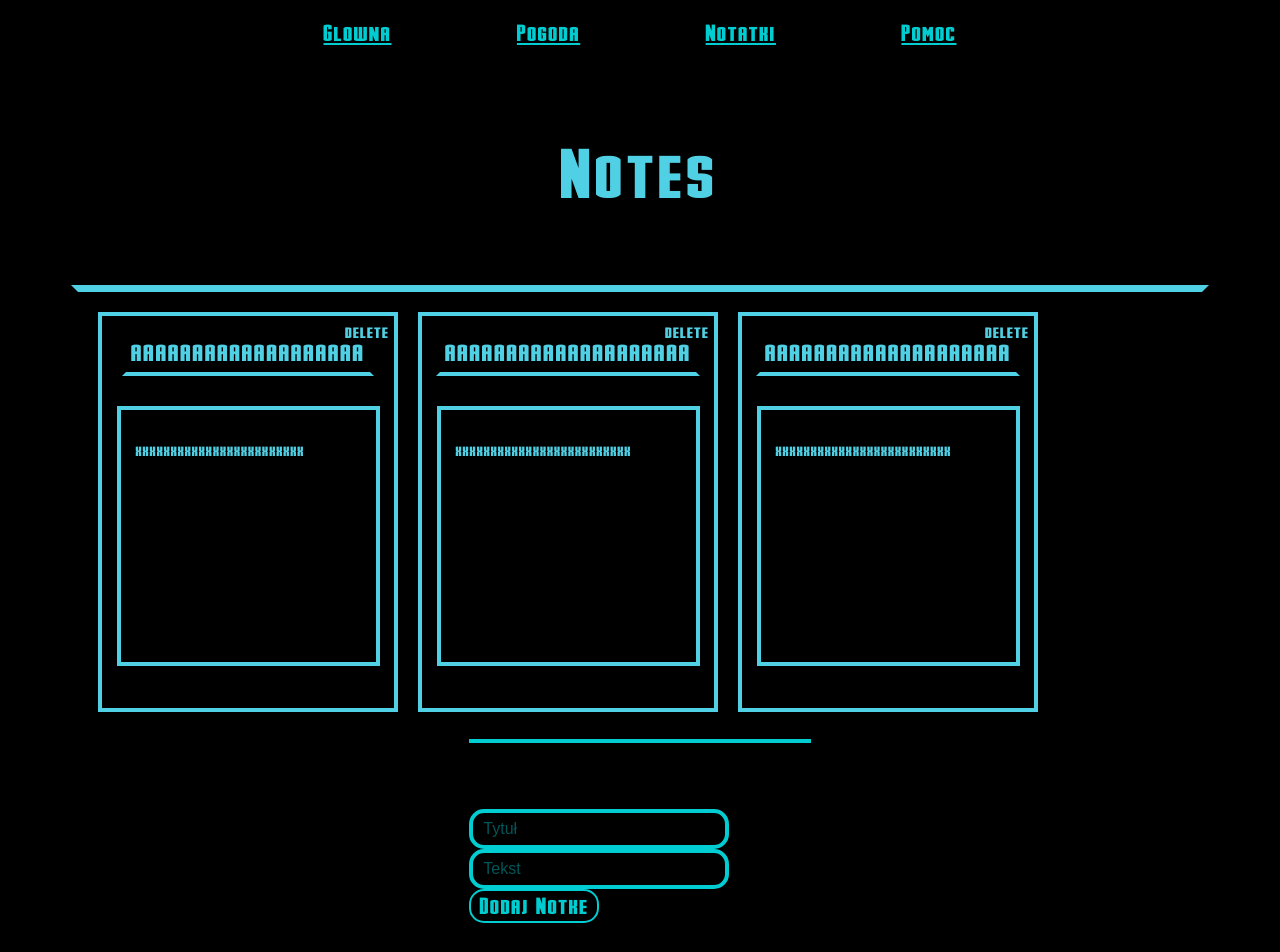
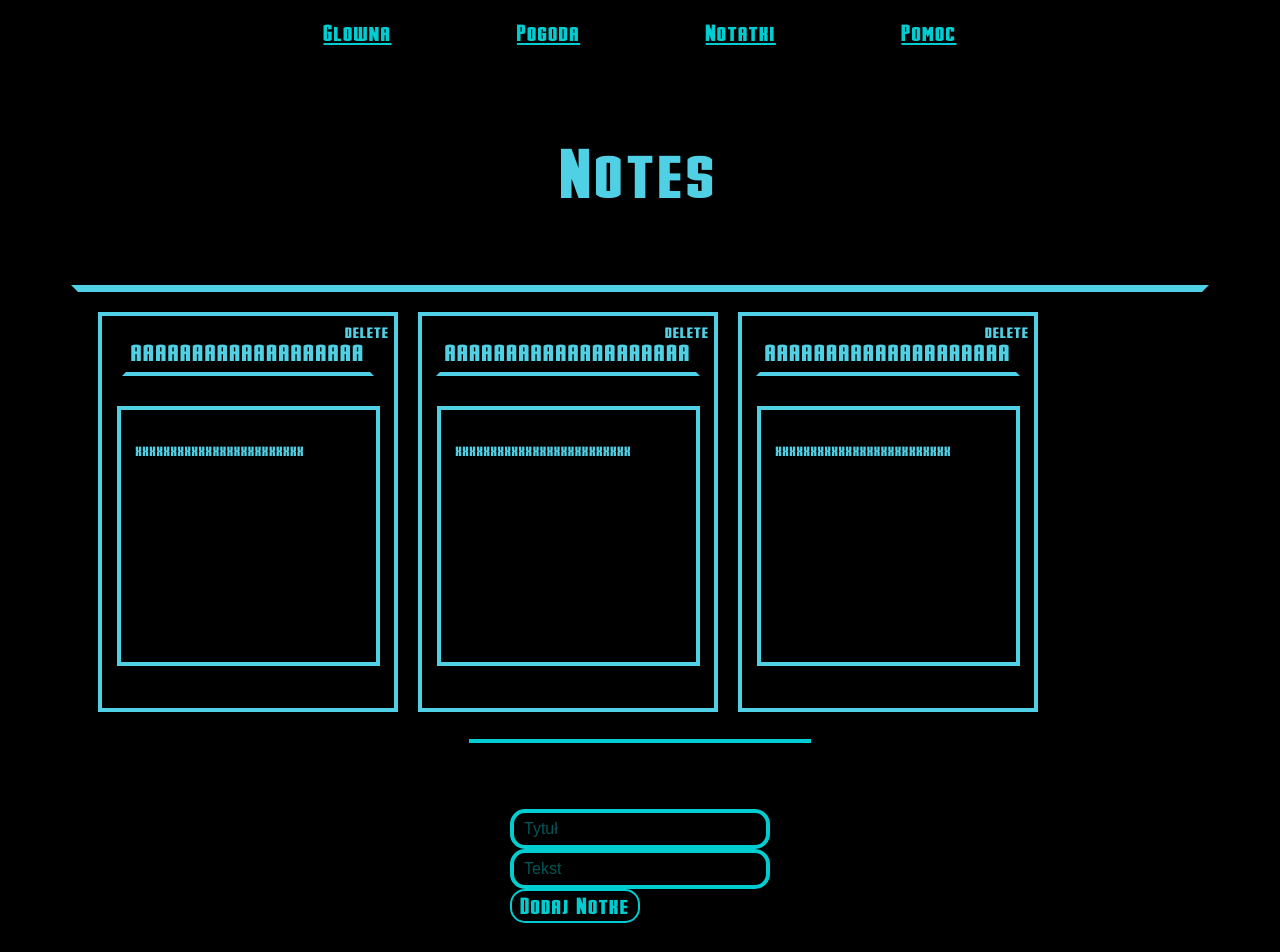
Before and after one commit to karolszym22/J.A.R.V.I.S-user-assistant-, a React (Create React App) app: page /Notes in a window 1280 px wide. Shown: the top 952 px of the page. Built offline with nearby package versions, Linux system fonts and the light colour scheme.

Commit message:
import Formik in add_note_main.js

```diff
--- a/src/Components/Organism/Notes/Note/add_note_main.js
+++ b/src/Components/Organism/Notes/Note/add_note_main.js
@@ -5,8 +5,7 @@ import InputTittle from '../../../Atoms/Notes/Note/add-note_input';
 import AddNoteContainer from '../../../Molecules/Notes/Note/add-note_container'
 import { connect } from 'react-redux';
 import { addNote as addNoteAction } from '../../../../actions';
-import PropTypes from 'prop-types';
-import {Formik, Form, Field, ErrorMessage} from 'formik'
+import {Formik, Form, Field} from 'formik'
 
 const StyledDiv = styled.div`
     width: 90%;
@@ -14,6 +13,13 @@ const StyledDiv = styled.div`
     justify-content: center;
 
 `;
+const StyledContainer = styled(Form)`
+
+display: flex ;
+flex-direction: column;
+
+
+`
 
 const AddNotes = ({addNote}) =>
 (
@@ -21,17 +27,35 @@ const AddNotes = ({addNote}) =>
         <AddNoteContainer>
             <Formik initialValues={{title: '', content: ''}}
             onSubmit={(values) =>{
-                console.log(values)
+                addNote(values)
             }}>
 
-                {({isSubmitting}) =>
+                {({isSubmitting, values, handleChange, handleBlur}) =>
                 (
-                  <Form>
-                  <InputTittle as={Field} type="text" name="title" placeholder='Tytuł'></InputTittle>
-                  <InputTittle placeholder='Tekst'></InputTittle>
+                  <StyledContainer>
+                  <InputTittle
+                   as={Field}
+                   type="text"
+                   name="title"
+                   placeholder='Tytuł'
+                   onChange = {handleChange}
+                   onBlur = {{handleBlur}}
+                   value = {values.title}
+                   >
+
+                   </InputTittle>
+                  <InputContent
+                    as={Field}
+                    type="text"
+                    name="content"
+                    placeholder='Tekst'
+                    onChange = {handleChange}
+                    onBlur = {{handleBlur}}
+                    value = {values.content}
+                  ></InputContent>
                   <Buttom type="submit"
                 >Dodaj Notke</Buttom>
-                </Form>
+                </StyledContainer>
                 )}
 
           </Formik>
```
